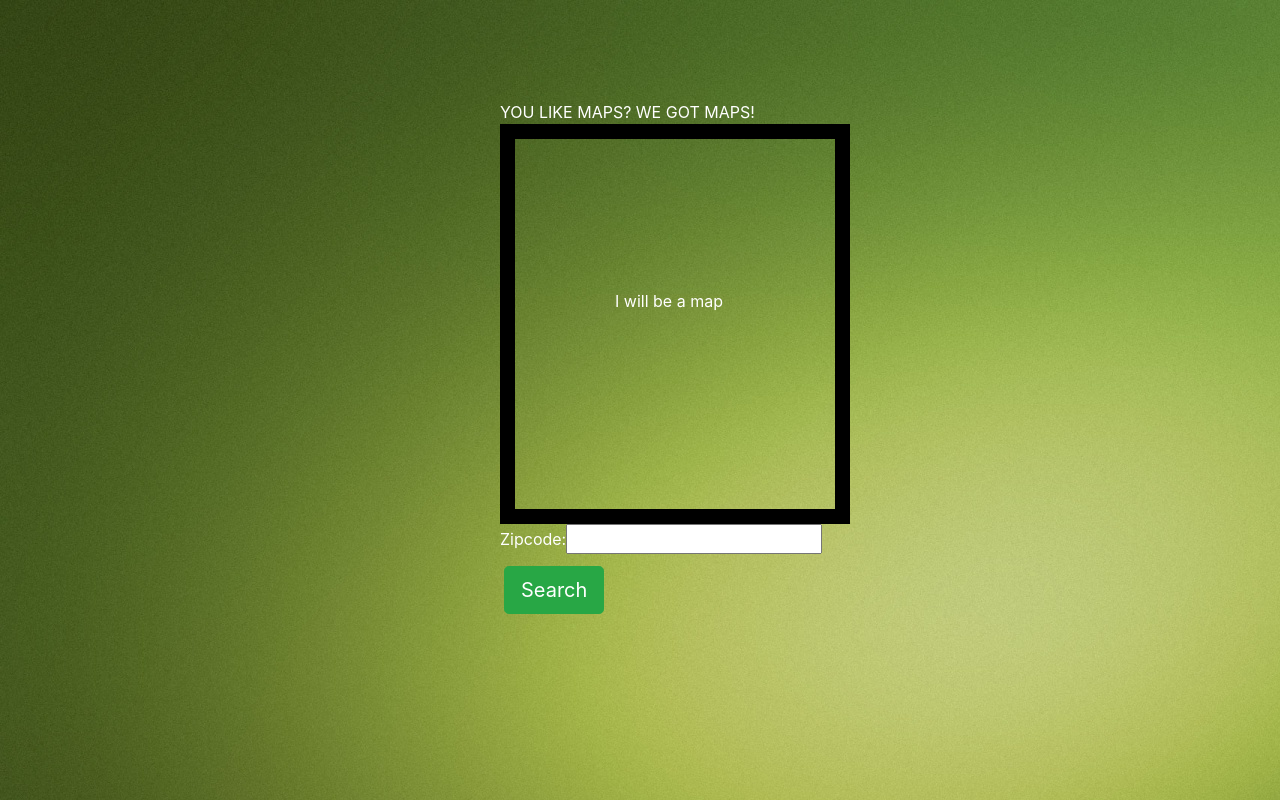
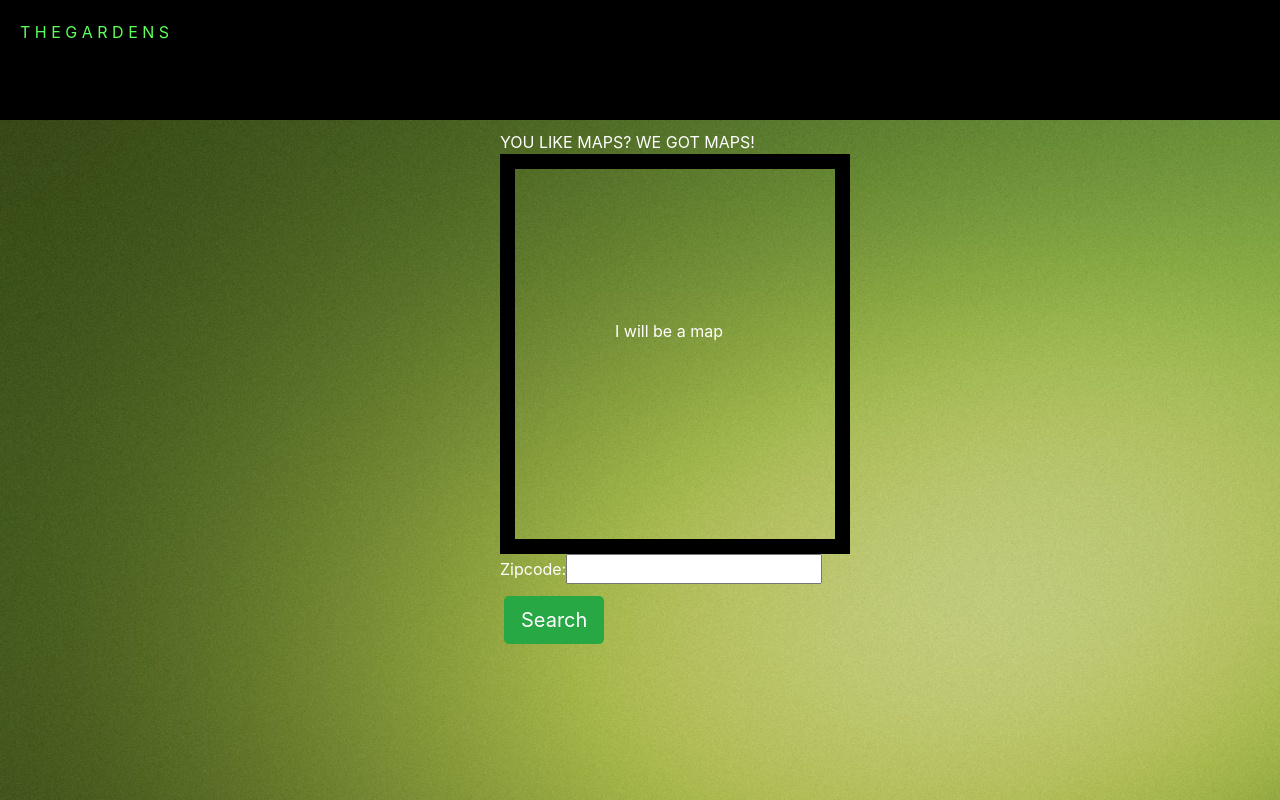
Before and after one commit to GreatestDane/Garden_App, a React (Create React App) app in the folder garden-finder/: page /map in a window 1280 px wide. Built offline with nearby package versions, Linux system fonts and the light colour scheme.

Commit message:
The header is working just fine, now for the API

```diff
--- a/garden-finder/src/components/Maps/Maps.css
+++ b/garden-finder/src/components/Maps/Maps.css
@@ -10,5 +10,5 @@ div{
 }
 
 .flex-container {
-    margin: 100px 0px 0px 500px;
+    margin: 10px 0px 0px 500px;
 }
--- a/garden-finder/src/components/Maps/Maps.js
+++ b/garden-finder/src/components/Maps/Maps.js
@@ -1,5 +1,6 @@
 import React, { Component } from 'react';
 import './Maps.css';
+import Header from '../Header/Header.js';
 
 class Maps extends Component {
     state = {
@@ -9,6 +10,8 @@ class Maps extends Component {
     render() {
         return (
             <div>
+                <Header />
+
                 <div className="flex-container">
                 {this.state.title}
                 <div className="map">
```
